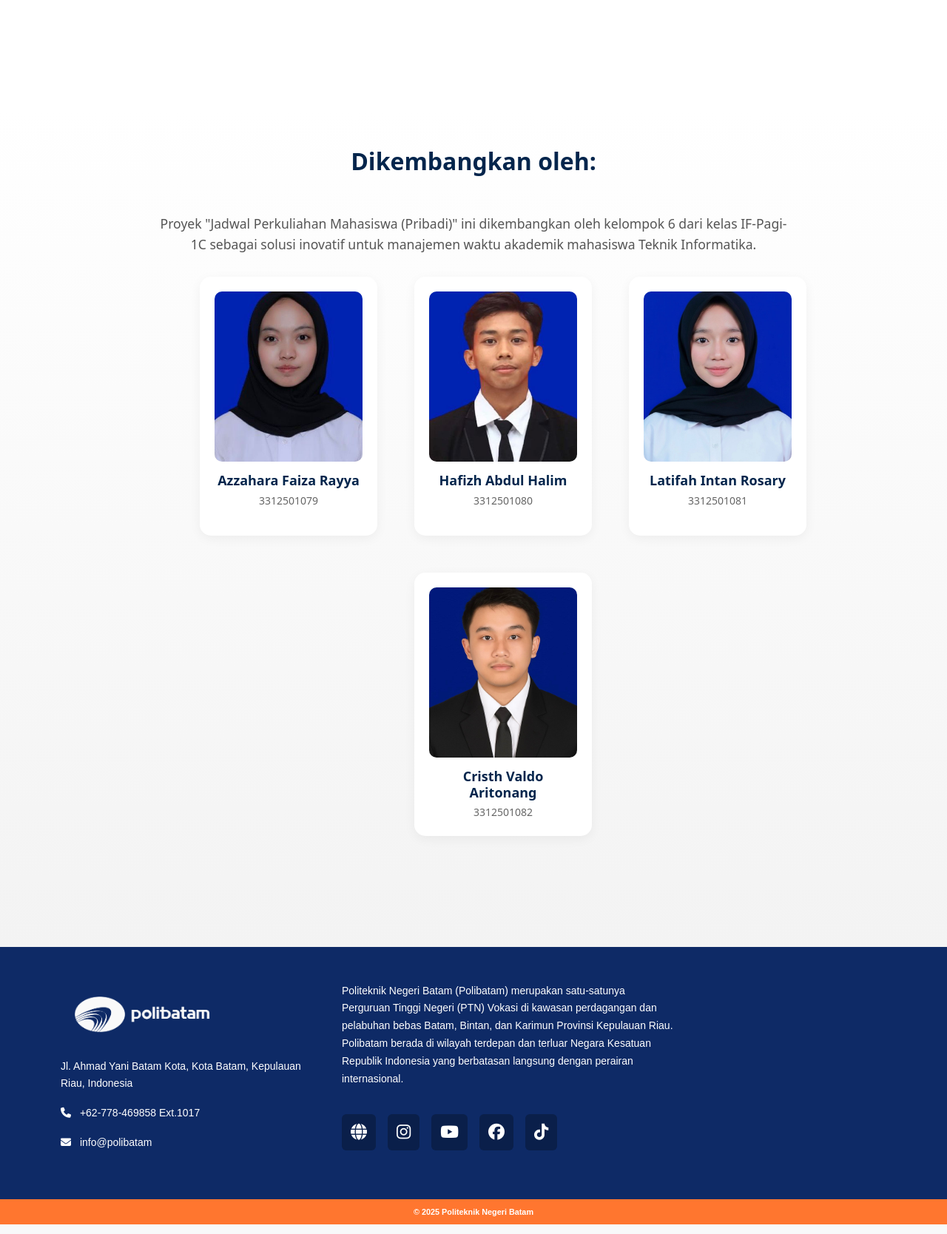
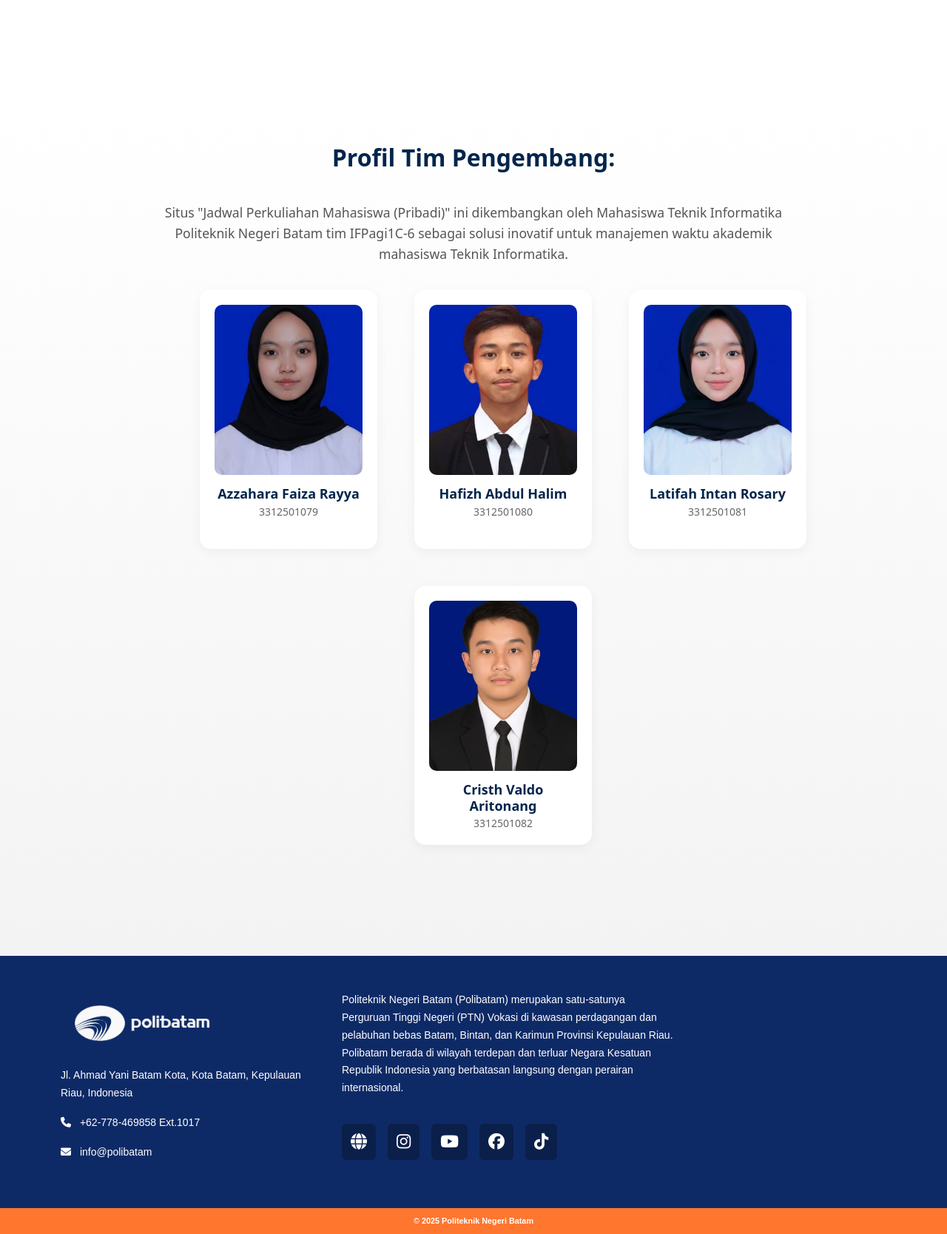
Before and after one commit to hafizh1478hlm/Jadwal-Perkuliahan-Mahasiswa, a PHP site: page / in a window 1280 px wide. Shown: the part 1411-3079 px from the top of the page at 74% size. Run offline with PHP 8.4, Linux system fonts and the light colour scheme; grey boxes are pictures that could not be loaded.

Commit message:
fix typos

```diff
--- a/index.php
+++ b/index.php
@@ -73,19 +73,22 @@ $nama_display = $is_logged_in ? $_SESSION['nama'] : "Mahasiswa";
                         <div class="feature-item">
                             <i class="fas fa-calendar-check"></i>
                             <h4>Akses Real-Time</h4>
-                            <p>Memungkinkan mahasiswa melihat jadwal kuliah terbaru, lokasi ruangan, dan informasi dosen pengampu secara instan.</p>
+                            <p>Memungkinkan mahasiswa melihat jadwal kuliah terbaru, lokasi ruangan, dan informasi dosen
+                                pengampu secara instan.</p>
                         </div>
 
                         <div class="feature-item">
                             <i class="fas fa-edit"></i>
                             <h4>Personalisasi Jadwal</h4>
-                            <p>Fitur interaktif untuk menambahkan catatan pribadi atau agenda tambahan pada tanggal tertentu sesuai kebutuhan akademik masing-masing.</p>
+                            <p>Fitur interaktif untuk menambahkan catatan pribadi atau agenda tambahan pada tanggal
+                                tertentu sesuai kebutuhan akademik masing-masing.</p>
                         </div>
 
                         <div class="feature-item">
                             <i class="fas fa-shield-alt"></i>
                             <h4>Keamanan Data</h4>
-                            <p>Sistem login terintegrasi memastikan data jadwal dan catatan pribadi hanya dapat dikelola oleh pemilik akun yang sah.</p>
+                            <p>Sistem login terintegrasi memastikan data jadwal dan catatan pribadi hanya dapat dikelola
+                                oleh pemilik akun yang sah.</p>
                         </div>
                     </div>
                 </div>
@@ -95,10 +98,11 @@ $nama_display = $is_logged_in ? $_SESSION['nama'] : "Mahasiswa";
 
     <section class="team-section" id="tim">
         <div class="container">
-            <h2>Dikembangkan oleh:</h2>
+            <h2>Profil Tim Pengembang:</h2>
             <p>
-                Proyek "Jadwal Perkuliahan Mahasiswa (Pribadi)" ini dikembangkan oleh kelompok 6 dari kelas IF-Pagi-1C
-                sebagai solusi inovatif untuk manajemen waktu akademik mahasiswa Teknik Informatika.
+                Situs "Jadwal Perkuliahan Mahasiswa (Pribadi)" ini dikembangkan oleh Mahasiswa Teknik Informatika
+                Politeknik Negeri Batam
+                tim IFPagi1C-6 sebagai solusi inovatif untuk manajemen waktu akademik mahasiswa Teknik Informatika.
             </p>
 
             <div class="team-container">
@@ -107,7 +111,14 @@ $nama_display = $is_logged_in ? $_SESSION['nama'] : "Mahasiswa";
                     <h3>Azzahara Faiza Rayya</h3>
                     <p>3312501079</p>
                     <div class="role-overlay">
-                        <span class="role-anggota">Anggota Kelompok</span>
+                        <div class="role-overlay">
+                            <div class="role-wrapper">
+                                <span class="role-anggota">Anggota Tim</span>
+                                <a href="https://wa.me/6282288190240" target="_blank" class="wa-icon">
+                                    <i class="fa-brands fa-whatsapp"></i>
+                                </a>
+                            </div>
+                        </div>
                     </div>
                 </div>
 
@@ -116,7 +127,14 @@ $nama_display = $is_logged_in ? $_SESSION['nama'] : "Mahasiswa";
                     <h3>Hafizh Abdul Halim</h3>
                     <p>3312501080</p>
                     <div class="role-overlay">
-                        <span class="role-anggota">Anggota Kelompok</span>
+                        <div class="role-overlay">
+                            <div class="role-wrapper">
+                                <span class="role-anggota">Anggota Tim</span>
+                                <a href="https://wa.me/6283152347199" target="_blank" class="wa-icon">
+                                    <i class="fa-brands fa-whatsapp"></i>
+                                </a>
+                            </div>
+                        </div>
                     </div>
                 </div>
 
@@ -125,7 +143,14 @@ $nama_display = $is_logged_in ? $_SESSION['nama'] : "Mahasiswa";
                     <h3>Latifah Intan Rosary</h3>
                     <p>3312501081</p>
                     <div class="role-overlay">
-                        <span class="role-ketua">Ketua Kelompok</span>
+                        <div class="role-overlay">
+                            <div class="role-wrapper">
+                                <span class="role-ketua">Ketua Tim</span>
+                                <a href="https://wa.me/6285778092881" target="_blank" class="wa-icon">
+                                    <i class="fa-brands fa-whatsapp"></i>
+                                </a>
+                            </div>
+                        </div>
                     </div>
                 </div>
 
@@ -134,7 +159,14 @@ $nama_display = $is_logged_in ? $_SESSION['nama'] : "Mahasiswa";
                     <h3>Cristh Valdo Aritonang</h3>
                     <p>3312501082</p>
                     <div class="role-overlay">
-                        <span class="role-anggota">Anggota Kelompok</span>
+                        <div class="role-overlay">
+                            <div class="role-wrapper">
+                                <span class="role-anggota">Anggota Tim</span>
+                                <a href="https://wa.me/6281374677799" target="_blank" class="wa-icon">
+                                    <i class="fa-brands fa-whatsapp"></i>
+                                </a>
+                            </div>
+                        </div>
                     </div>
                 </div>
             </div>
@@ -154,28 +186,31 @@ $nama_display = $is_logged_in ? $_SESSION['nama'] : "Mahasiswa";
                 <div class="col-md-5">
                     <p>
                         Politeknik Negeri Batam (Polibatam) merupakan satu-satunya Perguruan Tinggi Negeri (PTN)
-                        Vokasi di kawasan perdagangan dan pelabuhan bebas Batam, Bintan, dan Karimun Provinsi Kepulauan Riau.
-                        Polibatam berada di wilayah terdepan dan terluar Negara Kesatuan Republik Indonesia yang berbatasan
+                        Vokasi di kawasan perdagangan dan pelabuhan bebas Batam, Bintan, dan Karimun Provinsi Kepulauan
+                        Riau.
+                        Polibatam berada di wilayah terdepan dan terluar Negara Kesatuan Republik Indonesia yang
+                        berbatasan
                         langsung dengan perairan internasional.
                     </p>
 
                     <div class="d-flex gap-3 mt-3">
-                        <a href="https://www.polibatam.ac.id/" target="_blank" class="social-icon"><i class="fas fa-globe"></i></a>
-                        <a href="https://www.instagram.com/polibatamofficial/" target="_blank" class="social-icon"><i class="fab fa-instagram"></i></a>
-                        <a href="https://www.youtube.com/@PolibatamTV" target="_blank" class="social-icon"><i class="fab fa-youtube"></i></a>
-                        <a href="https://www.facebook.com/polibatamofficial?locale=id_ID" target="_blank" class="social-icon"><i class="fab fa-facebook"></i></a>
-                        <a href="https://www.tiktok.com/@polibatamtv" target="_blank" class="social-icon"><i class="fab fa-tiktok"></i></a>
+                        <a href="https://www.polibatam.ac.id/" target="_blank" class="social-icon"><i
+                                class="fas fa-globe"></i></a>
+                        <a href="https://www.instagram.com/polibatamofficial/" target="_blank" class="social-icon"><i
+                                class="fab fa-instagram"></i></a>
+                        <a href="https://www.youtube.com/@PolibatamTV" target="_blank" class="social-icon"><i
+                                class="fab fa-youtube"></i></a>
+                        <a href="https://www.facebook.com/polibatamofficial?locale=id_ID" target="_blank"
+                            class="social-icon"><i class="fab fa-facebook"></i></a>
+                        <a href="https://www.tiktok.com/@polibatamtv" target="_blank" class="social-icon"><i
+                                class="fab fa-tiktok"></i></a>
                     </div>
                 </div>
 
                 <div class="col-md-3">
                     <iframe
                         src="https://www.google.com/maps/embed?pb=!1m14!1m8!1m3!1d15956.231086402766!2d104.045863!3d1.118746!3m2!1i1024!2i768!4f13.1!3m3!1m2!1s0x31d98921856ddfab%3A0xf9d9fc65ca00c9d!2sPoliteknik%20Negeri%20Batam!5e0!3m2!1sid!2sid!4v1767807371867!5m2!1sid!2sid"
-                        width="100%"
-                        height="200"
-                        style="border:0;"
-                        allowfullscreen=""
-                        loading="lazy">
+                        width="100%" height="200" style="border:0;" allowfullscreen="" loading="lazy">
                     </iframe>
                 </div>
             </div>
--- a/styleindex.css
+++ b/styleindex.css
@@ -233,7 +234,7 @@ body > header.navbar {
     display: flex;
     flex-direction: column;
     align-items: center;
-    padding: 50px 20px 150px 20px;
+    padding: 45px 20px 150px 20px;
     background: linear-gradient(180deg, #ffffff 0%, #f3f3f3 100%);
     color: #03254C;
     overflow: visible;
@@ -241,7 +242,7 @@ body > header.navbar {
 
 .team-section h2 {
     font-size: 32px;
-    margin-bottom: 50px;
+    margin-bottom: 40px;
     font-weight: 700;
 }
 
@@ -250,7 +251,7 @@ body > header.navbar {
     font-size: 1.1rem;
     line-height: 1.6;
     max-width: 850px;
-    margin: 0 auto 30px auto;
+    margin: 0 auto 35px auto;
 }
 
 .team-container {
@@ -299,28 +300,34 @@ body > header.navbar {
     font-weight: 600;
 }
 
+/* Jarak NIM (tag p) */
 .team-card p {
     font-size: 14px;
     color: #666;
     margin-bottom: 0;
+    /* Pastikan margin bawah nol */
+    line-height: 1.2;
 }
 
+/* Container Overlay */
 .role-overlay {
     max-height: 0;
     opacity: 0;
-    overflow: hidden;
-    transform: translateY(10px);
+    overflow: visible;
+    transform: translateY(0);
     transition: all 0.4s ease;
     visibility: hidden;
     margin-top: 0;
 }
 
+/* Saat Hover (Kuncinya di sini) */
 .team-card:hover .role-overlay {
-    max-height: 80px;
+    max-height: 60px;
+    /* Perkecil dari 100px ke 50px agar tidak memakan ruang bawah */
     opacity: 1;
-    transform: translateY(0);
     visibility: visible;
-    margin-top: 15px;
+    margin-top: 5px !important;
+    /* Kurangi dari 15px ke 8px agar lebih rapat dengan NIM */
 }
 
 .role-overlay span {
```
Also changed, not shown: other parts of styleindex.css (+50 -8 lines).
